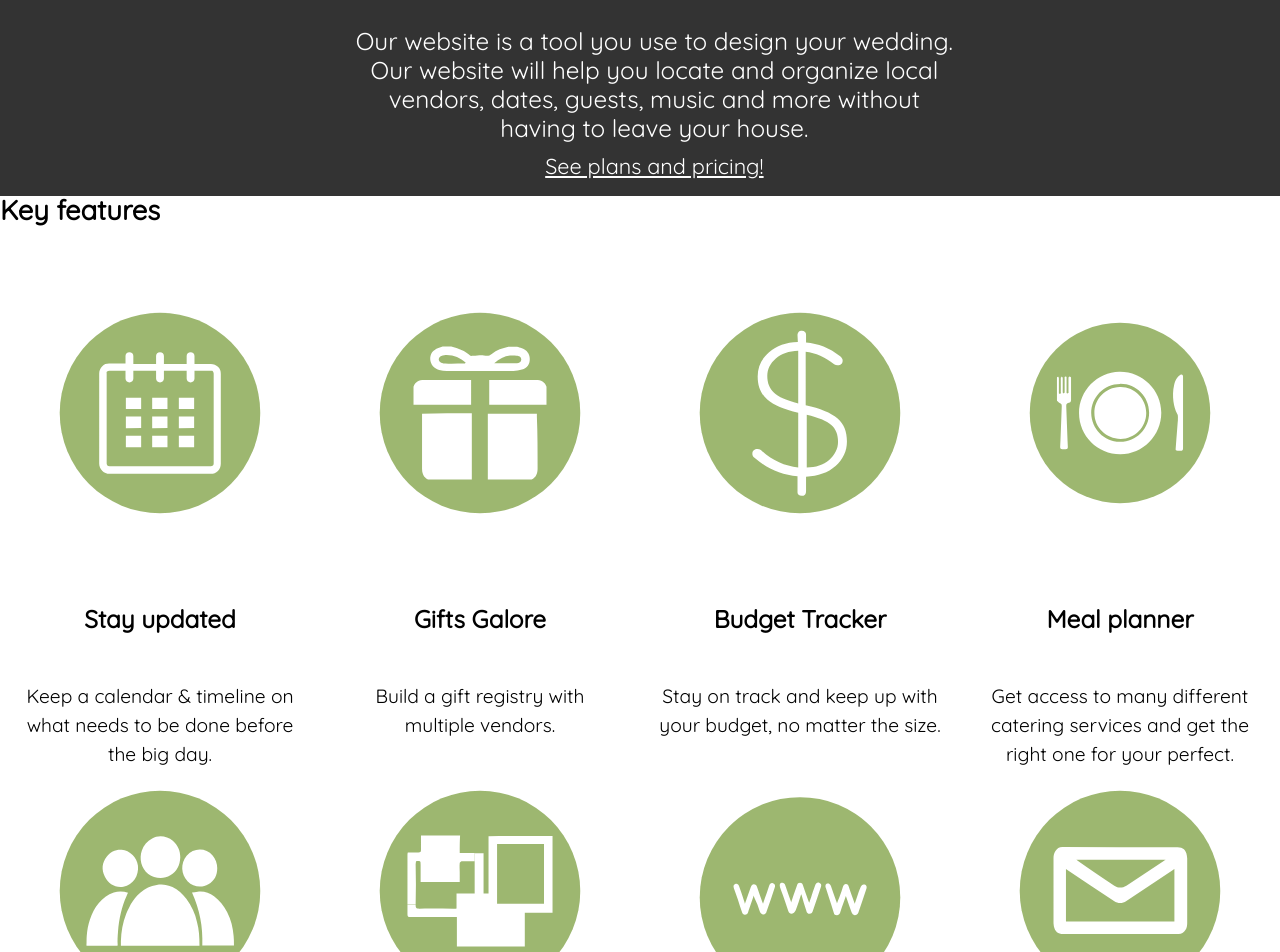
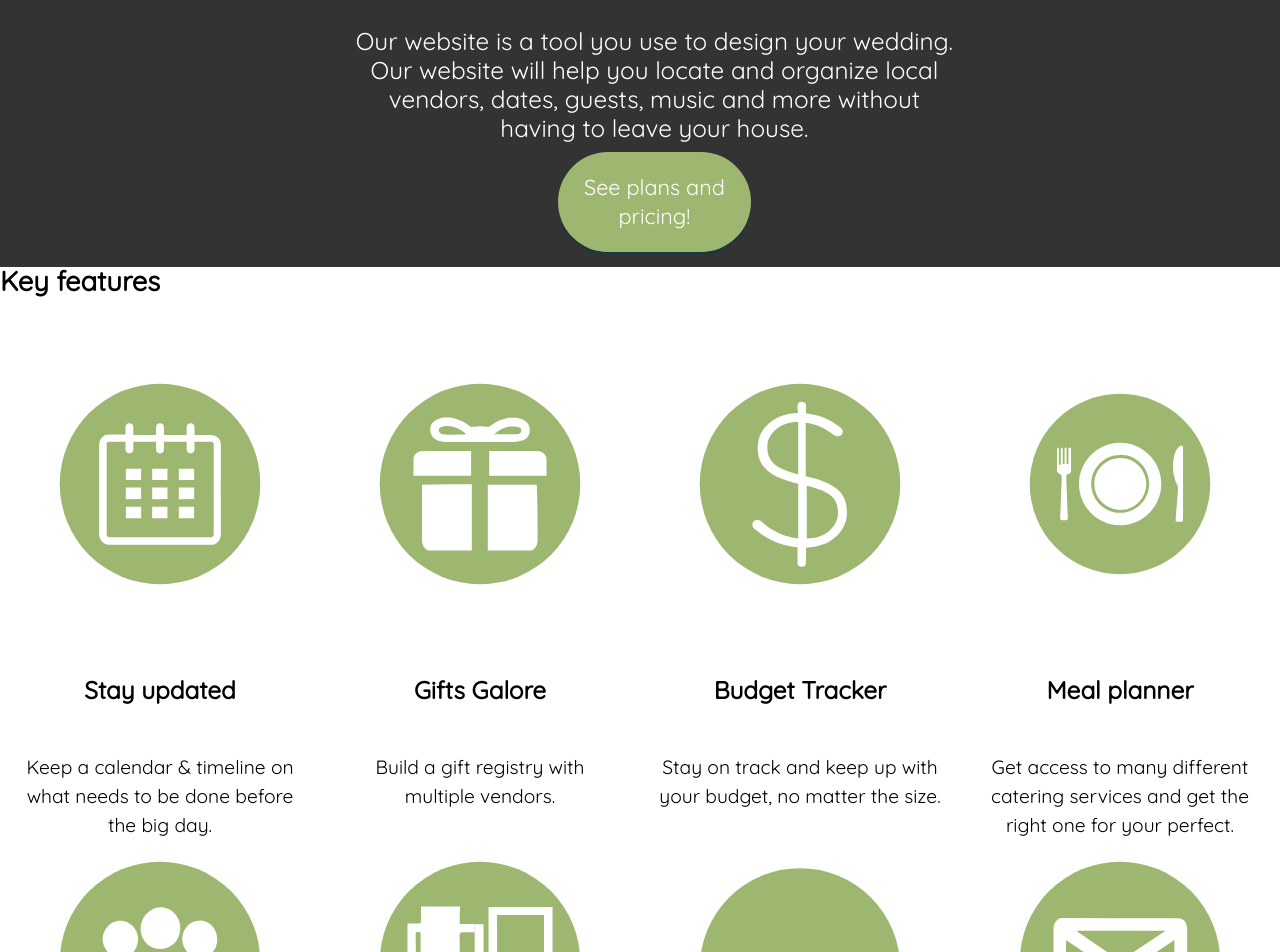
Before and after one commit to cassandrabarbe/dsn1675-saas-website, a plain HTML site: page tour.html in a window 1280 px wide. Shown: the part 958-1910 px from the top of the page. Drawn offline with Linux system fonts and the light colour scheme.

Commit message:
added button on tour page

```diff
--- a/tour.html
+++ b/tour.html
@@ -33,7 +33,7 @@
     <div class="banner-img"></div>
     <div class="intro-wrap island-1-2">
       <p class="intro giga push-0">Our website is a tool you use to design your wedding. Our website will help you locate and organize local vendors, dates, guests, music and more without having to leave your house. </p>
-      <a class="mega reverse" href="pricing.html">See plans and pricing!</a>
+      <a class="mega reverse button" href="pricing.html">See plans and pricing!</a>
     </div>
     </div>
 
```
Also changed, not shown: pricing.html (+1 -0 lines).
